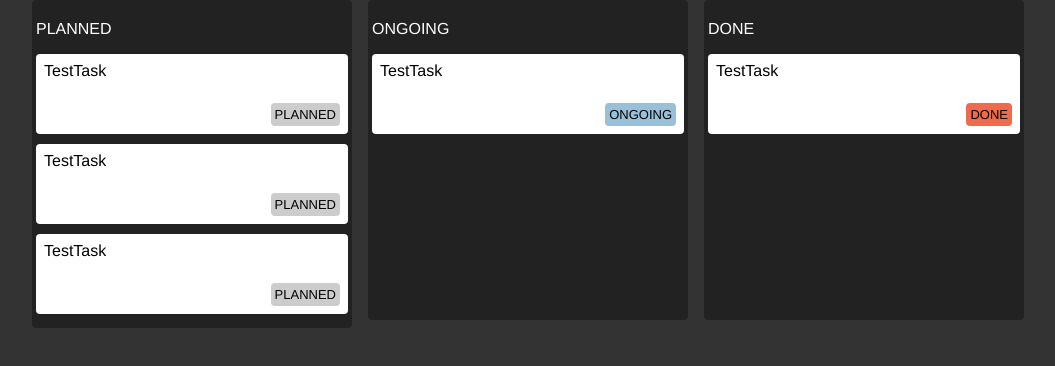
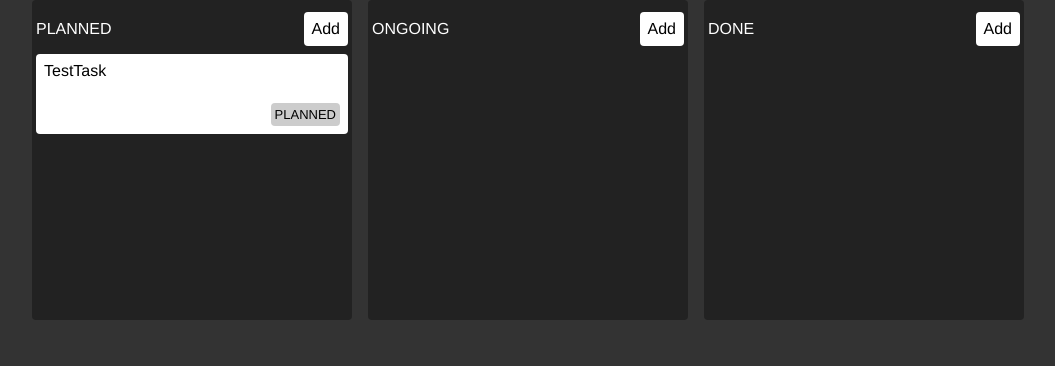
Before and after one commit to Azikenp/kanban_zust, a React (Vite) app: page / in a window 1280 px wide. Shown: the top 366 px of the page, without its empty margins (112-1167 px from the left). Built offline with nearby package versions, Linux system fonts and the light colour scheme.

Commit message:
feat: enhance Column and Task components with dynamic task addition and improved styling

```diff
--- a/src/components/Column.css
+++ b/src/components/Column.css
@@ -8,3 +8,23 @@
   border-radius: 4px;
   padding: 0.25rem;
 }
+
+.titleWrapper{
+  display: flex;
+  justify-content: space-between;
+  align-items: center;
+}
+
+.titleWrapper button{
+  all: unset;
+  color: #000;
+  background: #fff;
+  padding: 0.5rem;
+  border-radius: 4px;
+  height: fit-content;
+  cursor: pointer;
+}
+.titleWrapper button:hover{
+  background: var(--COLOR-GRAY-LIGHT);
+  transition: all 0.3s;
+}
--- a/src/components/Column.jsx
+++ b/src/components/Column.jsx
@@ -5,6 +5,7 @@ import Task from "./Task";
 
 const Column = ({ state }) => {
   const tasks = useStore((store) => store.tasks);
+  const addTask = useStore((store) => store.addTask);
 
   const filteredTasks = useMemo(
     () => tasks.filter((task) => task.state === state),
@@ -13,7 +14,17 @@ const Column = ({ state }) => {
 
   return (
     <div className="column">
-      <p>{state}</p>
+      <div className="titleWrapper">
+        <p>{state}</p>
+        <button
+          onClick={() => {
+            addTask("hello" + state, state);
+          }}
+        >
+          Add
+        </button>
+      </div>
+
       {filteredTasks.map((task, index) => (
         <Task key={index} title={task.title} state={task.state} />
       ))}
--- a/src/components/Task.jsx
+++ b/src/components/Task.jsx
@@ -1,13 +1,18 @@
 import classNames from "classnames";
 import "./Task.css";
+import { useStore } from "../store";
 
-const Task = ({ title, state }) => {
+const Task = ({ title }) => {
+  const task = useStore((store) =>
+    store.tasks.find((task) => task.title === title)
+  );
+
   return (
     <div className="task">
-      <div>{title}</div>
+      <div>{task.title}</div>
       <div className="bottomWrapper">
         <div></div>
-        <div className={classNames("status", state)}>{state}</div>
+        <div className={classNames("status", task.state)}>{task.state}</div>
       </div>
     </div>
   );
--- a/src/store.js
+++ b/src/store.js
@@ -1,13 +1,9 @@
 import { create } from "zustand";
 
 const store = (set) => ({
-  tasks: [
-    { title: "TestTask", state: "PLANNED" },
-    { title: "TestTask", state: "PLANNED" },
-    { title: "TestTask", state: "ONGOING" },
-    { title: "TestTask", state: "PLANNED" },
-    { title: "TestTask", state: "DONE" },
-  ],
+  tasks: [{ title: "TestTask", state: "PLANNED" }],
+  addTask: (title, state) =>
+    set((store) => ({ tasks: [...store.tasks, { title, state }] })),
 });
 
 export const useStore = create(store);
```
